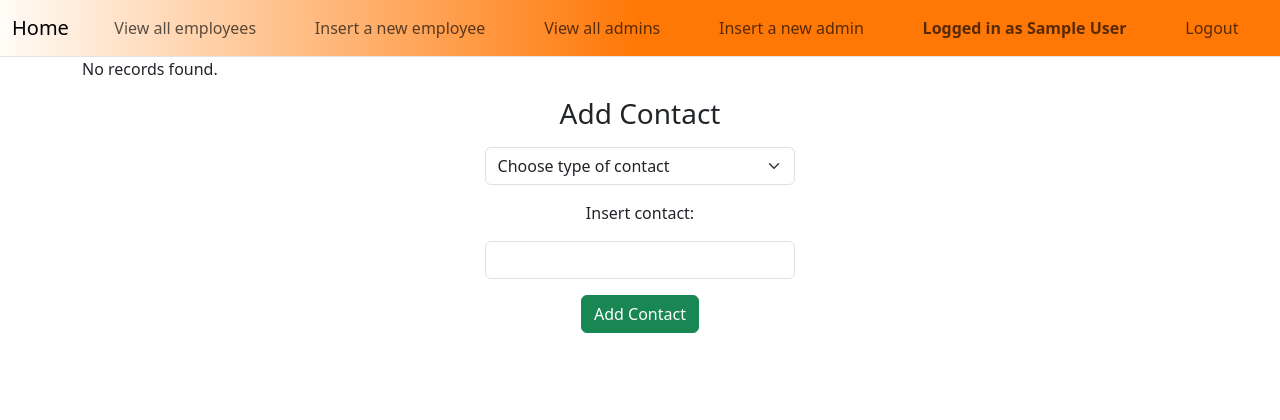
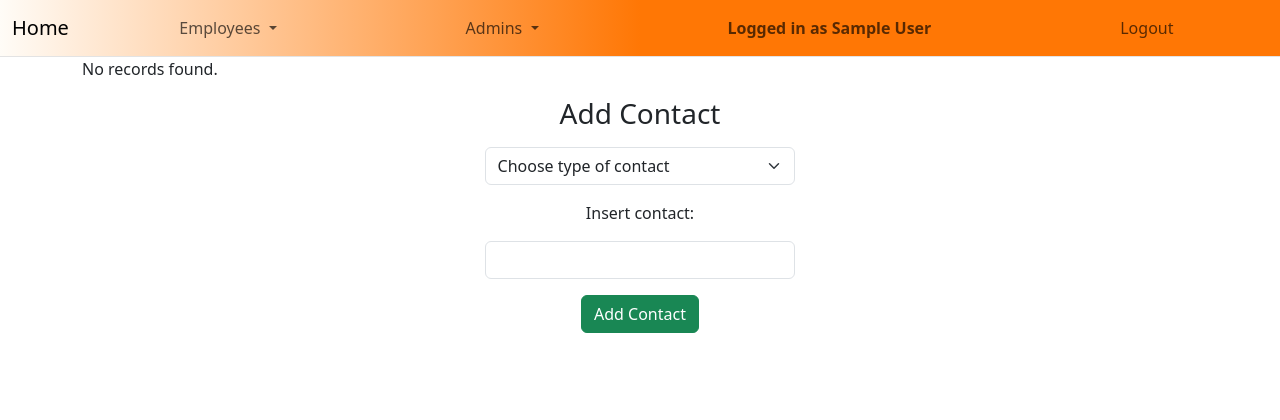
Before and after one commit to Alex188dot/Java, a PHP site: page /addContacts.php?id=1 in a window 1280 px wide. Shown: the top 420 px of the page. Run offline with PHP 8.4, Linux system fonts and the light colour scheme; the visitor is signed in with stand-in values (Sample User, id 1); data that the repository does not hold is empty.

Commit message:
modified navbar

```diff
--- a/PHP/layout/template/navbar.php
+++ b/PHP/layout/template/navbar.php
@@ -7,19 +7,6 @@
     </button>
     <div class="collapse navbar-collapse" id="navbarSupportedContent">
       <ul class="navbar-nav me-auto mb-2 mb-lg-0" style="display: flex; justify-content: space-around; width: 100%;">
-        <li class="nav-item">
-          <a class="nav-link" href="viewAllEmployees.php">View all employees</a>
-        </li>
-        <li class="nav-item">
-          <a class="nav-link" href="insertNewUser.php">Insert a new employee</a>
-        </li>
-        <li class="nav-item">
-          <a class="nav-link" href="viewAllAdmins.php">View all admins</a>
-        </li>
-        <li class="nav-item">
-          <a class="nav-link" href="insertNewAdmin.php">Insert a new admin</a>
-        </li>
-
         <?php
 
         session_start();
@@ -27,6 +14,32 @@
         $user = ucwords($_SESSION["name"]);
 
         if ($login == "ok") {
+          echo '<li class="nav-item dropdown">
+            <a class="nav-link dropdown-toggle" href="#" role="button" data-bs-toggle="dropdown" aria-expanded="false">
+              Employees
+            </a>
+            <ul class="dropdown-menu">
+              <li class="nav-item">
+                <a class="nav-link" href="viewAllEmployees.php">View all employees</a>
+              </li>
+              <li class="nav-item">
+                <a class="nav-link" href="insertNewUser.php">Insert a new employee</a>
+              </li>
+            </ul>
+          </li>';
+          echo '<li class="nav-item dropdown">
+          <a class="nav-link dropdown-toggle" href="#" role="button" data-bs-toggle="dropdown" aria-expanded="false">
+            Admins
+          </a>
+            <ul class="dropdown-menu">
+              <li class="nav-item">
+                <a class="nav-link" href="viewAllAdmins.php">View all admins</a>
+              </li>
+              <li class="nav-item">
+                <a class="nav-link" href="insertNewAdmin.php">Insert a new admin</a>
+              </li>
+            </ul>
+          </li>';
             echo "<li class='nav-item'>
                     <a class='nav-link fw-bold'>Logged in as $user</a>
                   </li>";
```
